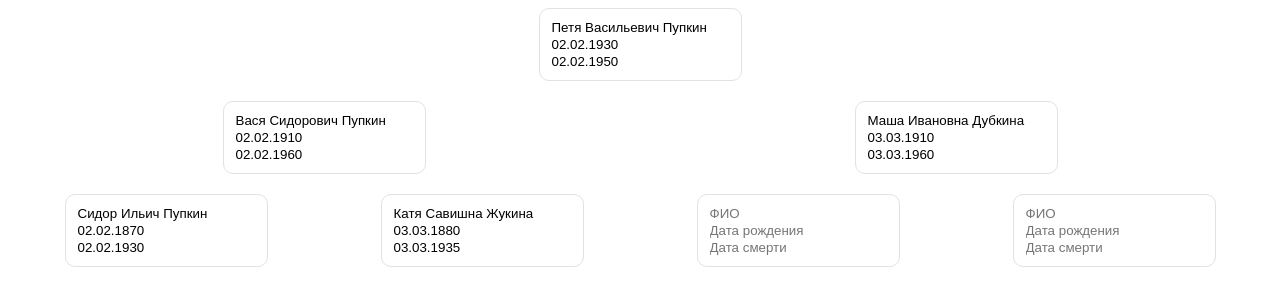
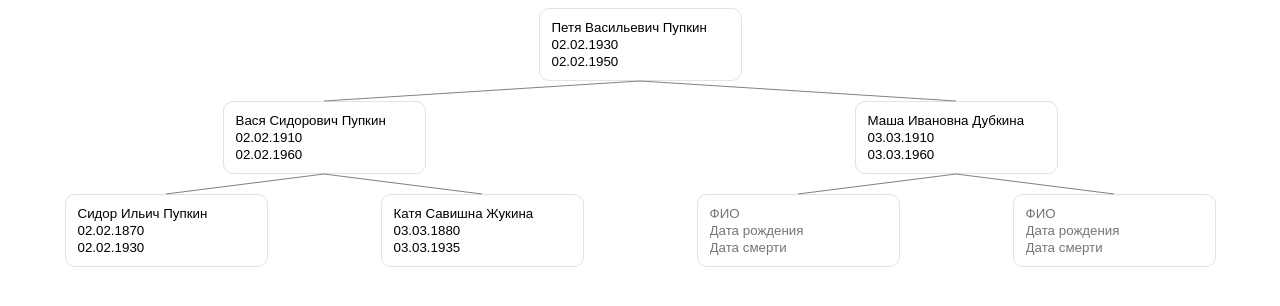
Before and after one commit to topdmtr/stock, a plain HTML site: page index.html in a window 1280 px wide. Drawn offline with Linux system fonts and the light colour scheme.

Commit message:
add svg lines

```diff
--- a/css/styles.css
+++ b/css/styles.css
@@ -15,6 +15,16 @@
   margin-bottom: 20px;
 }
 
-form.new_pers:hover {
+.new_pers:hover {
     border: 1px solid #aaa;
 }
+svg {
+    position: absolute;
+    z-index: 0;
+    left: 0;
+    top: 0;
+    right: 0;
+    bottom: 0;
+        width: 100%;
+    height: 100%;
+}
--- a/index.html
+++ b/index.html
@@ -10,8 +10,10 @@
   <div id="forms">
 
   </div>
+  <div id="lines"></div>
   <script defer src="js/jquery-3.3.1.min.js"></script>
   <script defer src="js/scripts.js"></script>
+
 </body>
 
 </html>
--- a/js/scripts.js
+++ b/js/scripts.js
@@ -12,7 +12,7 @@ var tree = {
     }
   },
 
-  out: function(currentId) {
+  out: function(currentId, childId) {
     var person = this.peoples.find(x => x.idPers === String(currentId));
 
     var formNew = `<form class="new_pers" method="post" data-id="${currentId}" data-knee="${person.indKnee}" data-mother_id="${person.indMother}" data-father_id="${person.indFather}"> <input class="editable inpFio" type="text" placeholder="ФИО" name="fio" value="${person.fio}"/><input class="editable inpBirthDate" type="text" name="birthDate" placeholder="Дата рождения" value="${person.birthDate}"><input class="editable inpDaedDate" type="text" name="deadDate" placeholder="Дата смерти" value="${person.deadDate}"> </form>`;
@@ -24,8 +24,8 @@ var tree = {
     $("#knee_" + person.indKnee).append(formNew);
 
     if (person.indKnee < this.MaxKnee) {
-      this.out(person.indFather);
-      this.out(person.indMother);
+      this.out(person.indFather,currentId);
+      this.out(person.indMother,currentId);
     }
     return;
   },
@@ -39,7 +39,33 @@ var tree = {
         break;
       }
     }
+  },
+
+  getCoords: function(id){
+    el = $(`.new_pers[data-id="${id}"]`);
+    x = el.position().left;
+    y = el.position().top ;
+
+    return {x: x,y: y, h: el.outerHeight(), w:el.outerWidth()};
+  },
+
+  drawLines: function(currentId, childId){
+    var person = this.peoples.find(x => x.idPers === String(currentId));
+    if (childId) {
+      lineId = `line${childId}to${currentId}`;
+      $('#lines').append(`<svg><line id="${lineId}" stroke="gray"/></svg>`);
+      childCoords =  this.getCoords(childId);
+      thisCoords  =  this.getCoords(currentId);
+      $(`#${lineId}`).attr('x1',childCoords.x + childCoords.w/2).attr('y1',childCoords.y + childCoords.h).attr('x2',thisCoords.x + thisCoords.w/2).attr('y2',thisCoords.y);
+    }
+
+        if (person.indKnee < this.MaxKnee) {
+      this.drawLines(person.indFather,currentId);
+      this.drawLines(person.indMother,currentId);
+    }
+    return;
   }
+
 
 }
 
@@ -49,7 +75,13 @@ $(function() {
     tree.updateField(+$(this).closest("form").data("id"), $(this).attr("name"), $(this).val());
   });
 
+  $(window).resize(function(){
+    $('#lines').empty();
+    tree.drawLines(1);
+  });
+
 });
 
 tree.init();
 tree.out(1);
+tree.drawLines(1);
```
